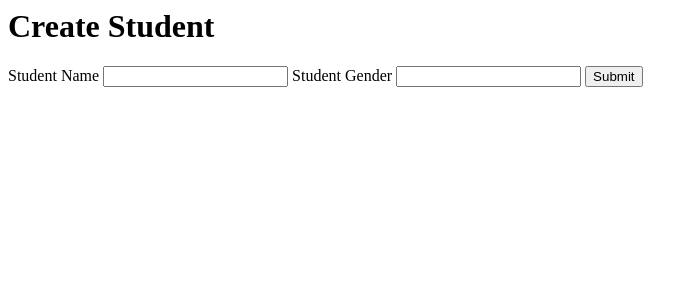
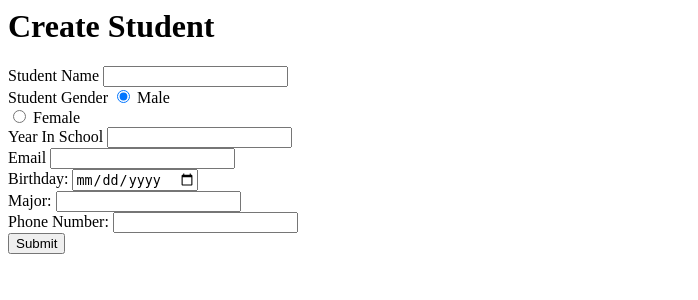
Before and after one commit to rettka30/CUS1166_StudentSystem, a Flask app: page /add in a window 1280 px wide. Shown: the top 300 px of the page, without its empty margins (0-698 px from the left). Run offline with Flask 2, Linux system fonts and the light colour scheme; parts of the project's set-up code (start-up, migrations or seed data) failed here and were passed over.

Commit message:
Third Edits

```diff
--- a/app.py
+++ b/app.py
@@ -19,8 +19,13 @@ def add():
     # Get information from the form.
     if request.method == 'POST':
         student_name = request.form.get('student_name')
-        student_gender = request.form.get('student_gender')
-        student = Student(name=student_name, gender=student_gender)
+        student_gender = request.form['student_gender']
+        student_year = request.form.get('student_year')
+        student_email = str(request.form.get('student_email'))
+        student_birthday = str(request.form.get('student_birthday'))
+        student_major = request.form.get('student_major')
+        student_phone = str(request.form.get('student_phone'))
+        student = Student(name=student_name, gender=student_gender, year=student_year, email=student_email, birthday=student_birthday, major=student_major, phone=student_phone)
         db.session.add(student)
         db.session.commit()
         return redirect(url_for('index'))
@@ -43,8 +48,8 @@ def student(student_id):
     return render_template('students_details.html', student=student)
 
 #Creates Courses
-@app.route('/createcourse', methods=['GET', 'POST'])
-def add():
+@app.route('/create_course', methods=['GET', 'POST'])
+def create_course():
     # Get information from the form.
     if request.method == 'POST':
         course_name = request.form.get('course_name')
--- a/templates/create_student.html
+++ b/templates/create_student.html
@@ -3,11 +3,35 @@
 {% block body %}
   <h1>Create Student</h1>
   <form action="" method="POST">
-  	<label> Student Name </label>
-  	<input type="text" name="student_name" value={{request.form.student_name}}>
-  	<label> Student Gender </label>
-  	<input type="text" name="student_gender" value={{request.form.student_gender}}>
-
+    <div>
+    	<label> Student Name </label>
+    	<input type="text" name="student_name" value={{request.form.student_name}}>
+    </div>
+    <div>
+    	<label> Student Gender </label>
+      <input type="radio" name="student_gender" id="male" value="Male" checked> Male<br>
+      <input type="radio" name="student_gender" id="female" value="Female"> Female<br>
+    </div>
+    <div>
+      <label>Year In School</label>
+      <input type=text name="student_year" value={{request.form.student_year}}>
+    </div>
+    <div>
+      <label>Email</label>
+      <input type="email" name="email" value={{request.form.student_edit}}>
+    </div>
+    <div>
+      <label>Birthday:</label>
+      <input type="date" id="birthday" name="student_birthday" value={{request.form.student_birthday}}>
+    </div>
+    <div>
+      <label>Major:</label>
+      <input type="text" name="student_major" value={{request.form.student_major}}>
+    </div>
+    <div>
+      <label>Phone Number:</label>
+      <input type="tel" name="phone" value={{request.form.student_phone}}>
+    </div>
   	<button type="submit"> Submit </button>
   </form>
 {% endblock %}
--- a/templates/students_details.html
+++ b/templates/students_details.html
@@ -5,6 +5,11 @@
 <p>Student Name: {{student.name}}</p>
 <p>ID: {{student.id}}</p>
 <p>Gender: {{student.gender}}</p>
+<p>Year: {{student.year}}</p>
+<p>Major: {{student.major}}
+<p>Email: {{student.email}}</p>
+<p>Birthday: {{student.birthday}}</p>
+<p>Phone: {{student.phone}}</p>
 <ul style="list-style-type:none;">
   <li>
     <a href="{{ url_for('edit', student_id=student.id)}}">
```
Also changed, not shown: models.py (+17 -2 lines), app.db.
